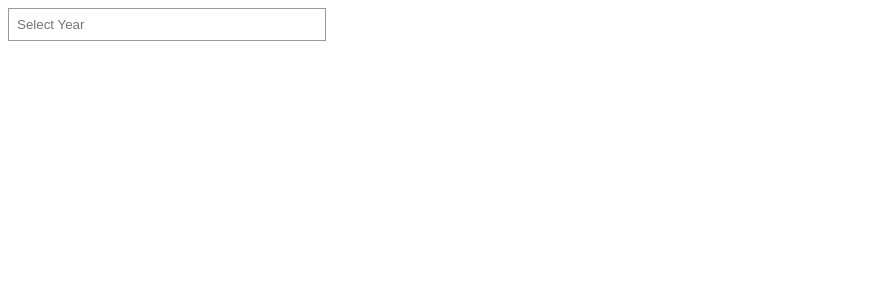
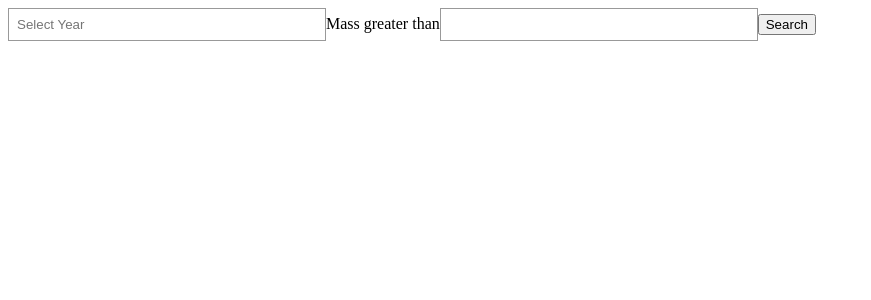
Before and after one commit to MD1010/PlacerAI-Exercise, a React (Vite) app: page / in a window 1280 px wide. Shown: the top 300 px of the page, without its empty margins (0-871 px from the left). Built offline with nearby package versions, Linux system fonts and the light colour scheme.

Commit message:
now need to add the logic of resetting the year

```diff
--- a/src/baseUI/AutoComplete/AutoComplete.tsx
+++ b/src/baseUI/AutoComplete/AutoComplete.tsx
@@ -1,24 +1,13 @@
-import { AxiosError } from "axios";
-import { debounce } from "lodash-es";
-import { FC, useCallback, useEffect, useMemo, useState } from "react";
+import { FC, useState } from "react";
 import "./AutoComplete.scss";
-export type AutoCompleteOption = {
-  name: string;
-  active: boolean;
-  [key: string]: any;
-};
 
 type Props = {
-  // onSearch: (
-  //   searchTerm: string,
-  //   setSuggestions: React.Dispatch<React.SetStateAction<AutoCompleteOption[] | null>>
-  // ) => any;
   suggestions: any[];
   placeholder?: string;
   onSelection: React.Dispatch<React.SetStateAction<string | undefined>>;
 };
 
-export const AutoComplete: FC<Props> = ({ suggestions, onSelection }) => {
+export const AutoComplete: FC<Props> = ({ suggestions, onSelection, placeholder }) => {
   const [active, setActive] = useState(0);
   const [filtered, setFiltered] = useState([]);
   const [isShow, setIsShow] = useState(false);
@@ -46,7 +35,7 @@ export const AutoComplete: FC<Props> = ({ suggestions, onSelection }) => {
       setActive(0);
       setIsShow(false);
       setInput(filtered[active]);
-      onSelection(e.currentTarget.value);
+      onSelection(filtered[active]);
     } else if (e.key === "ArrowUp") {
       return active === 0 ? null : setActive(active - 1);
     } else if (e.key === "ArrowDown") {
@@ -67,13 +56,14 @@ export const AutoComplete: FC<Props> = ({ suggestions, onSelection }) => {
             })}
           </ul>
         );
-      } else {
-        return (
-          <div className="no-autocomplete">
-            <span>Not found</span>
-          </div>
-        );
       }
+      // else {
+      //   return (
+      //     <div className="no-autocomplete">
+      //       <span>Not found</span>
+      //     </div>
+      //   );
+      // }
     }
   };
   return (
@@ -84,7 +74,7 @@ export const AutoComplete: FC<Props> = ({ suggestions, onSelection }) => {
         onChange={onChange}
         onKeyDown={onKeyDown}
         value={input}
-        placeholder="Select Year"
+        placeholder={placeholder}
       />
       {renderAutocomplete()}
     </>
--- a/src/components/MeteorSearch.tsx
+++ b/src/components/MeteorSearch.tsx
@@ -7,41 +7,49 @@ import { formatDateByYear } from "utils";
 // todo figure out about absolute imports
 
 const METEOR_API_ENDPOINT = "https://data.nasa.gov/resource/y77d-th95.json";
-const YEARS = range(1900, 2023).map(String);
+const YEARS = range(1800, 2024).map(String);
 
 export const MeteorSearch = () => {
   const [selectedYear, setSelectedYear] = useState<string | undefined>();
-  const searchMeteorByYear = async (selectedYear: number) => {
-    const formattedYear = formatDateByYear(selectedYear);
-    const { data } = await axios.get(`${METEOR_API_ENDPOINT}?year=${formattedYear}`);
-    console.log(data);
+  const [resultCount, setResultCount] = useState<number | undefined>();
+  const [isLoading, setIsLoading] = useState(false);
+  const [meteorMass, setMeteorMass] = useState<number | undefined>();
+
+  const getMeteorSearchQueryParams = () => {
+    const searchQueryParams: any = {};
+    if (selectedYear) {
+      const formattedYear = formatDateByYear(+selectedYear);
+      searchQueryParams["year"] = formattedYear;
+    }
+    if (meteorMass) {
+      searchQueryParams["$where"] = `mass>${meteorMass}`;
+    }
+    return searchQueryParams;
   };
 
-  useEffect(() => {
-    selectedYear && searchMeteorByYear(+selectedYear);
-  }, [selectedYear]);
-
-  // const results = await
-  //   const getLocations = (
-  //     searchTerm: string,
-  //     setSuggestions: React.Dispatch<React.SetStateAction<AutoCompleteOption[] | null>>
-  //   ) => {
-  //     return (
-  //       axios
-  //         .get(METEOR_API_ENDPOINT)
-  //         //set data
-  //         .then((data) => {
-  //           setSuggestions(data.data as Meteor[]);
-  //         })
-  //         .catch((err) => {
-  //           console.error(err);
-  //         })
-  //     );
-  //   };
+  const searchMeteorsByFilters = async () => {
+    const meteorQueryStringParams = getMeteorSearchQueryParams();
+    if (!Object.keys(meteorQueryStringParams).length) return;
+    setIsLoading(true);
+    const { data } = await axios.get(METEOR_API_ENDPOINT, {
+      params: meteorQueryStringParams,
+    });
+    setIsLoading(false);
+    setResultCount(data.length);
+  };
 
   return (
     <>
-      <AutoComplete suggestions={YEARS} onSelection={setSelectedYear} />
+      <AutoComplete suggestions={YEARS} onSelection={setSelectedYear} placeholder="Select Year" />
+      <span>Mass greater than</span>
+      <input
+        type="number"
+        min="0"
+        onChange={(e: React.ChangeEvent<HTMLInputElement>) => setMeteorMass(+e.target.value)}
+        value={meteorMass ?? ""}
+      />
+      <button onClick={searchMeteorsByFilters}>Search</button>
+      {isLoading ? <div>Loading...</div> : <div>{resultCount && <span>Total Meteors: {resultCount}</span>}</div>}
     </>
   );
 };
```
